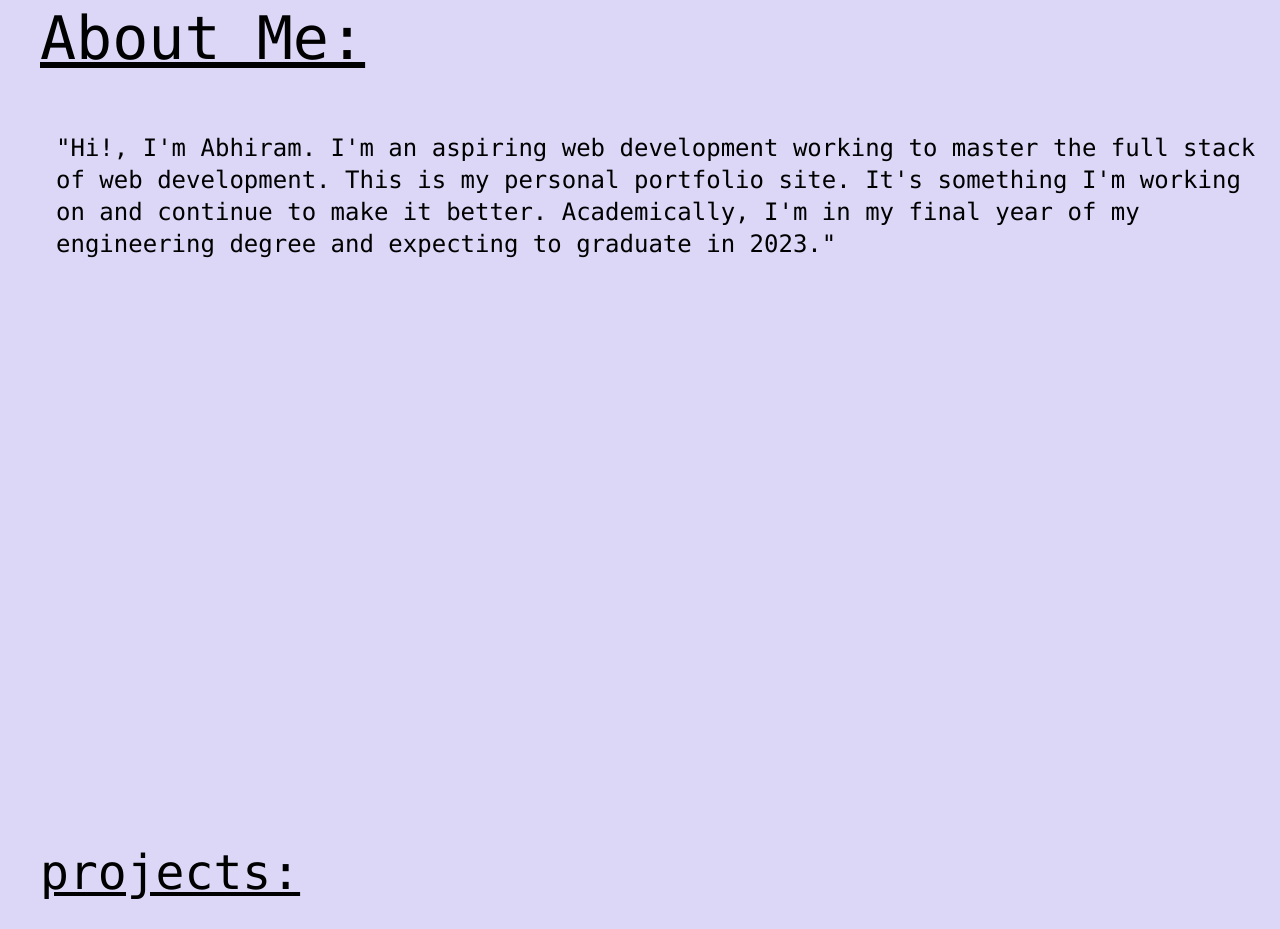
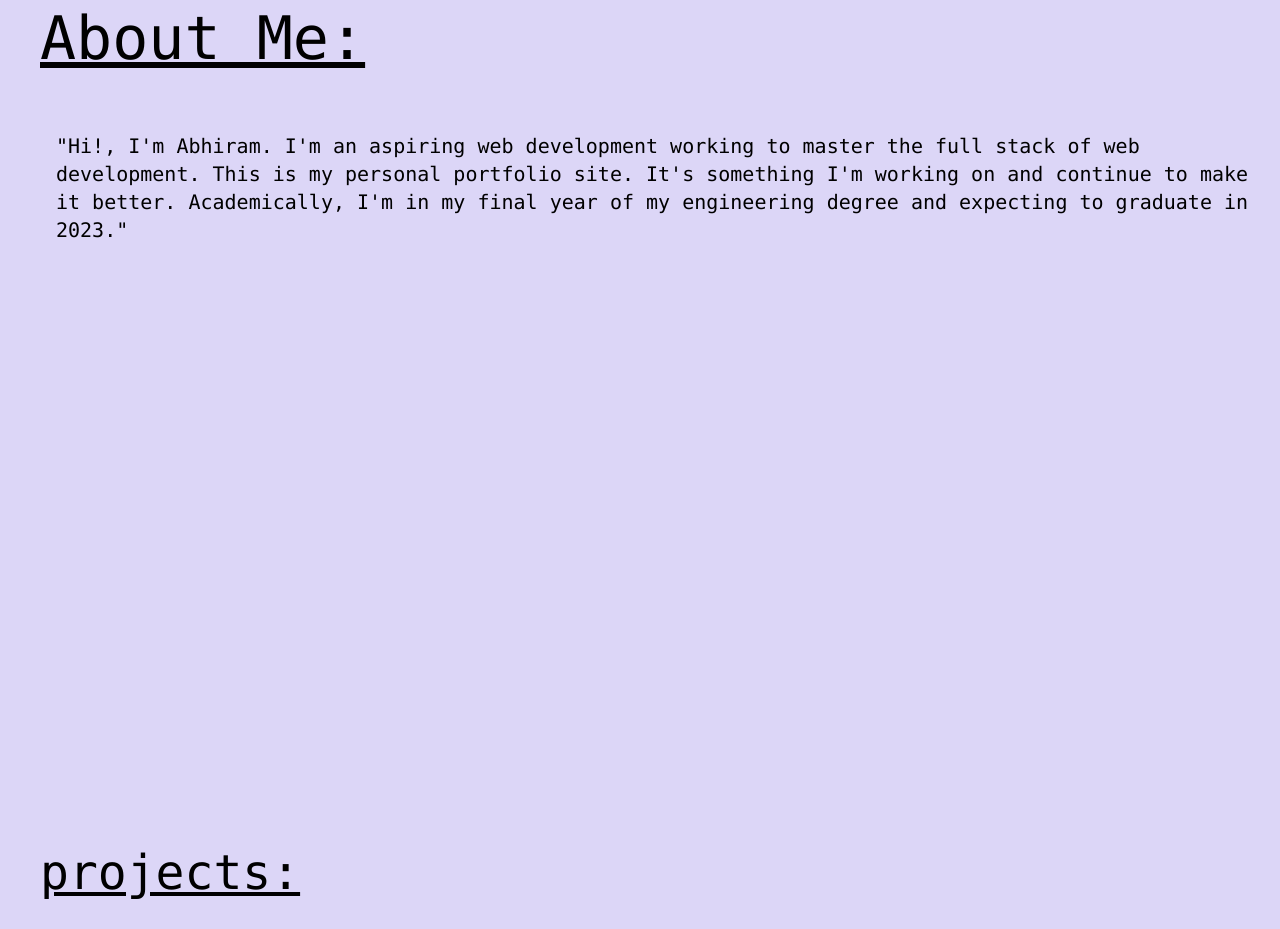
Before and after one commit to TheDummyUser/x, a React (Vite) app: page / in a window 1280 px wide. Shown: the part 920-1849 px from the top of the page. Built offline with nearby package versions, Linux system fonts and the light colour scheme.

Commit message:
refactor text

```diff
--- a/src/pages/Aboutme.jsx
+++ b/src/pages/Aboutme.jsx
@@ -5,7 +5,7 @@ const Aboutme = () => {
   return (
     <div id='about' className=' h-screen'>
       <div className=' text-6xl font-mono mt-32 ml-10 mb-0 mr-0 underline'>About Me:</div>
-      <div className='text-2xl mt-16 ml-14 font-mono'>
+      <div className='text-xl mt-16 ml-14 font-mono'>
         "Hi!, I'm Abhiram. I'm an aspiring web development working to master the full stack of web development. This is my personal portfolio site. It's something I'm working on and continue to make it better. Academically, I'm in my final year of my engineering degree and expecting to graduate in 2023."
       </div>
 
```
Also changed, not shown: 1 other file (tests, documents, lock files or other folders).
